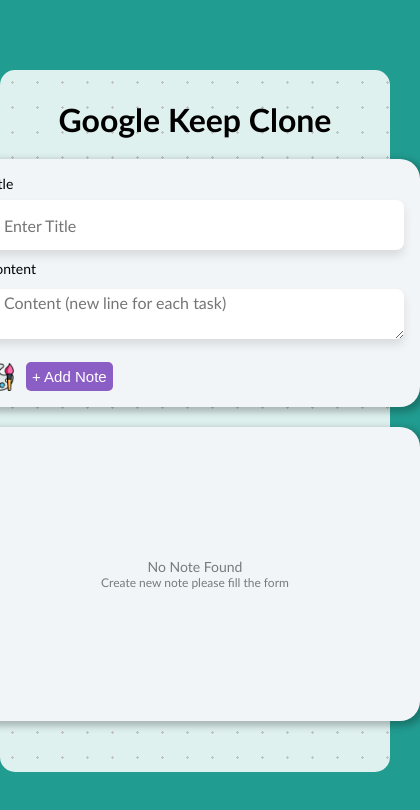
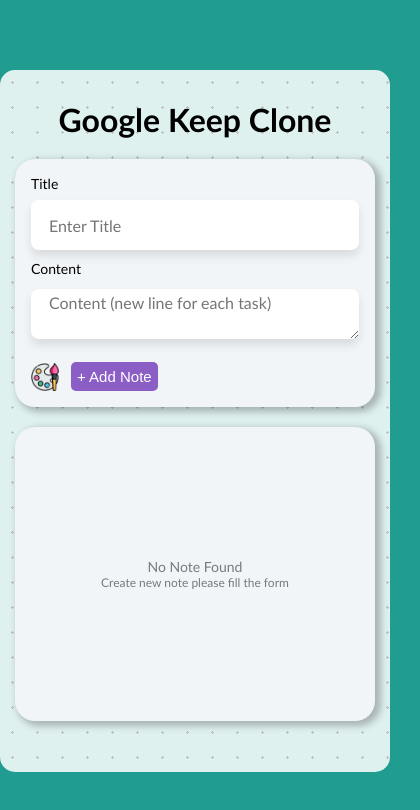
Before and after one commit to mdareef/google-keep-clone, a React (Create React App) app: page / in a window 390 px wide. Shown: the top 810 px of the page, 420 px wide, since content can reach past the window. Built offline with nearby package versions, Linux system fonts and the light colour scheme.

Commit message:
Update styles.css

```diff
--- a/src/styles.css
+++ b/src/styles.css
@@ -50,6 +50,7 @@
   .note-list {
     max-height: calc(100vh - 550px) !important;
     min-height: calc(100vh - 550px) !important;
+    width: 360px !important;
   }
 }
 
```
